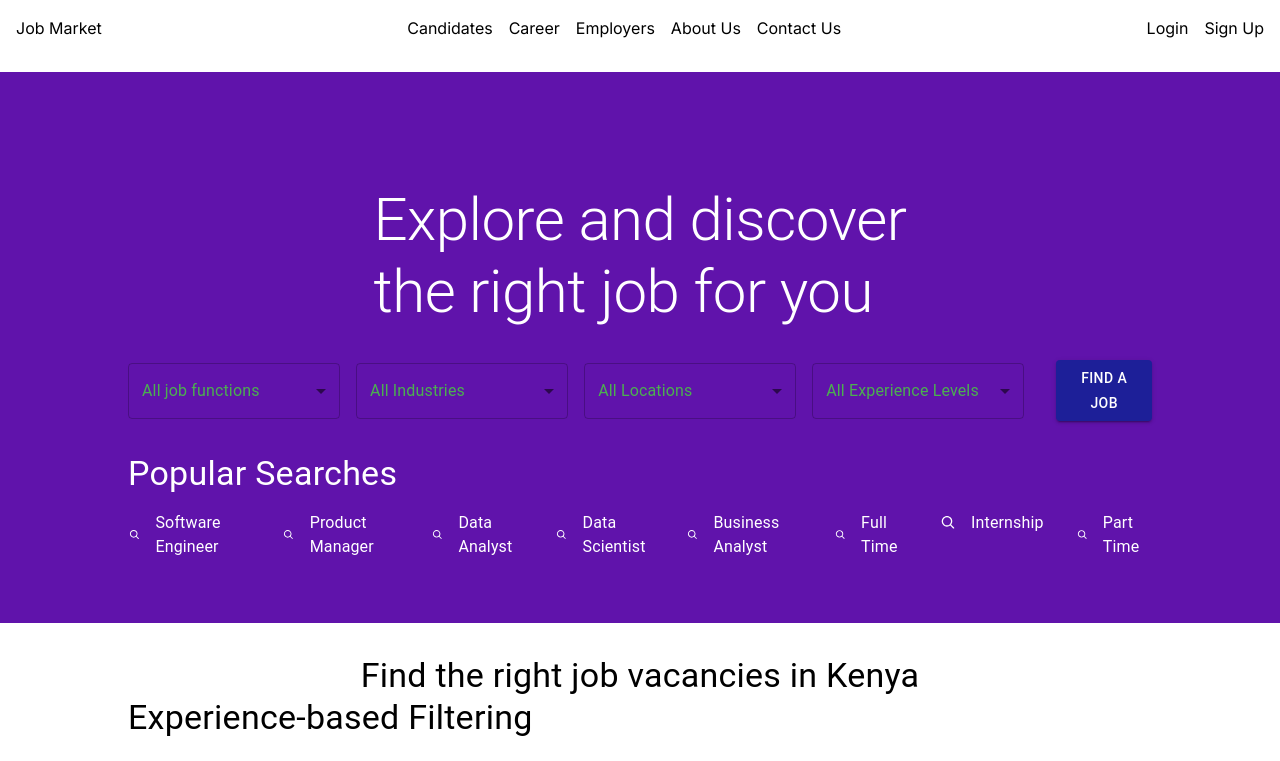
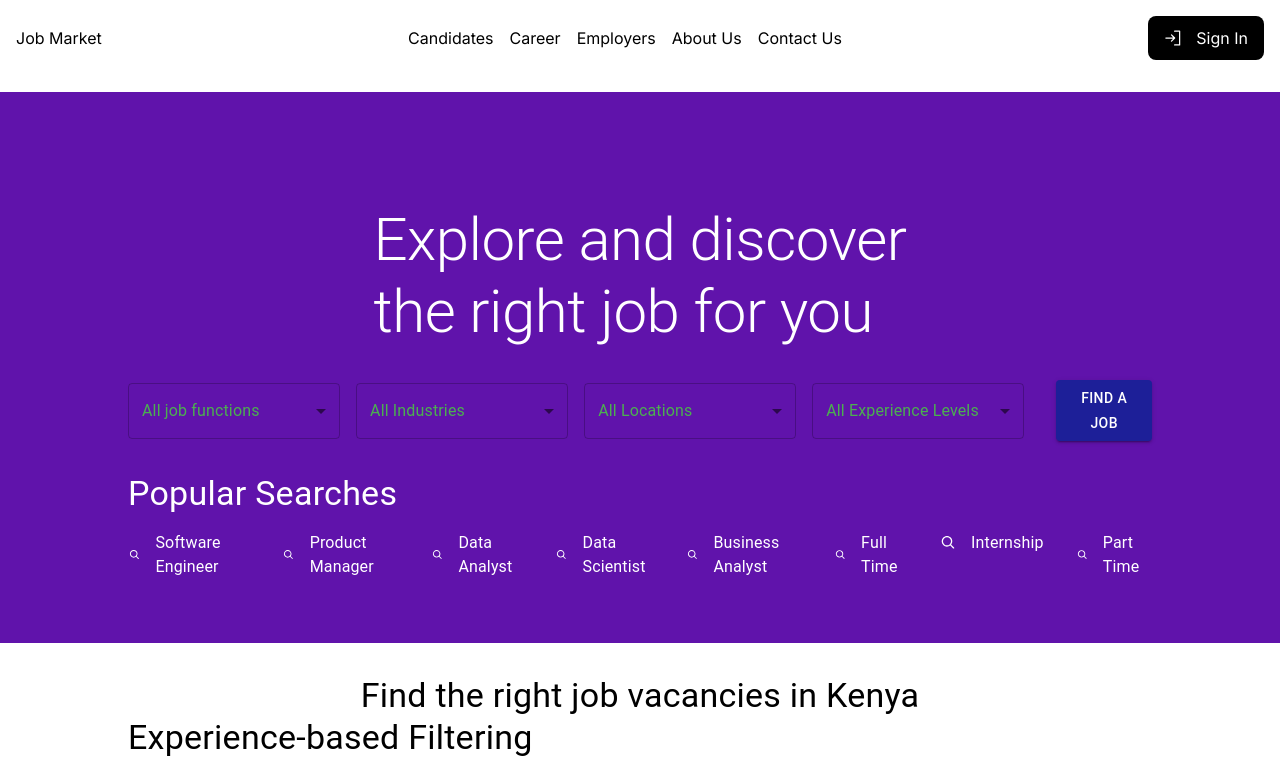
Before and after one commit to apella1/jobs_site, a Next.js app: page / in a window 1280 px wide. Shown: the top 761 px of the page. Built offline with nearby package versions, Linux system fonts and the light colour scheme.

Commit message:
refactor: remove sign up button from navbar

```diff
--- a/components/Navbar.tsx
+++ b/components/Navbar.tsx
@@ -1,4 +1,5 @@
 import Link from "next/link";
+import { PiSignIn } from "react-icons/pi";
 
 interface NavLink {
   href: string;
@@ -24,8 +25,8 @@ const navLinks: NavLink[] = [
 
 export default function Navbar() {
   return (
-    <nav className="h-auto mb-4">
-      <section className="flex justify-between p-4">
+    <nav className="">
+      <section className="flex items-center justify-between p-4">
         <h1>
           <Link href="/">Job Market</Link>
         </h1>
@@ -36,9 +37,14 @@ export default function Navbar() {
             </div>
           ))}
         </div>
-        <div className="space-x-4">
-          <Link href="/auth/login">Login</Link>
-          <Link href="/auth/sign-up">Sign Up</Link>
+        <div className="flex items-center space-x-4">
+          <Link
+            href="/auth/login"
+            className="flex items-center space-x-3 rounded-lg bg-black px-4 py-2.5 text-white"
+          >
+            <PiSignIn className="text-xl font-bold" />
+            <p>Sign In</p>
+          </Link>
         </div>
       </section>
     </nav>
--- a/package.json
+++ b/package.json
@@ -22,7 +22,7 @@
     "react": "^18.2.0",
     "react-dom": "^18.2.0",
     "react-hot-toast": "^2.4.1",
-    "react-icons": "^4.12.0",
+    "react-icons": "^5.2.1",
     "react-redux": "^8.1.3",
     "yup": "^1.3.2"
   },
@@ -41,7 +41,8 @@
     "jest-environment-jsdom": "^29.7.0",
     "lint-staged": "^15.2.7",
     "postcss": "^8",
-    "prettier": "^3.1.0",
+    "prettier": "^3.3.2",
+    "prettier-plugin-tailwindcss": "^0.6.5",
     "tailwindcss": "^3.4.4",
     "typescript": "^5.5.3"
   }
```
Also changed, not shown: 2 other files (tests, documents, lock files or other folders).
